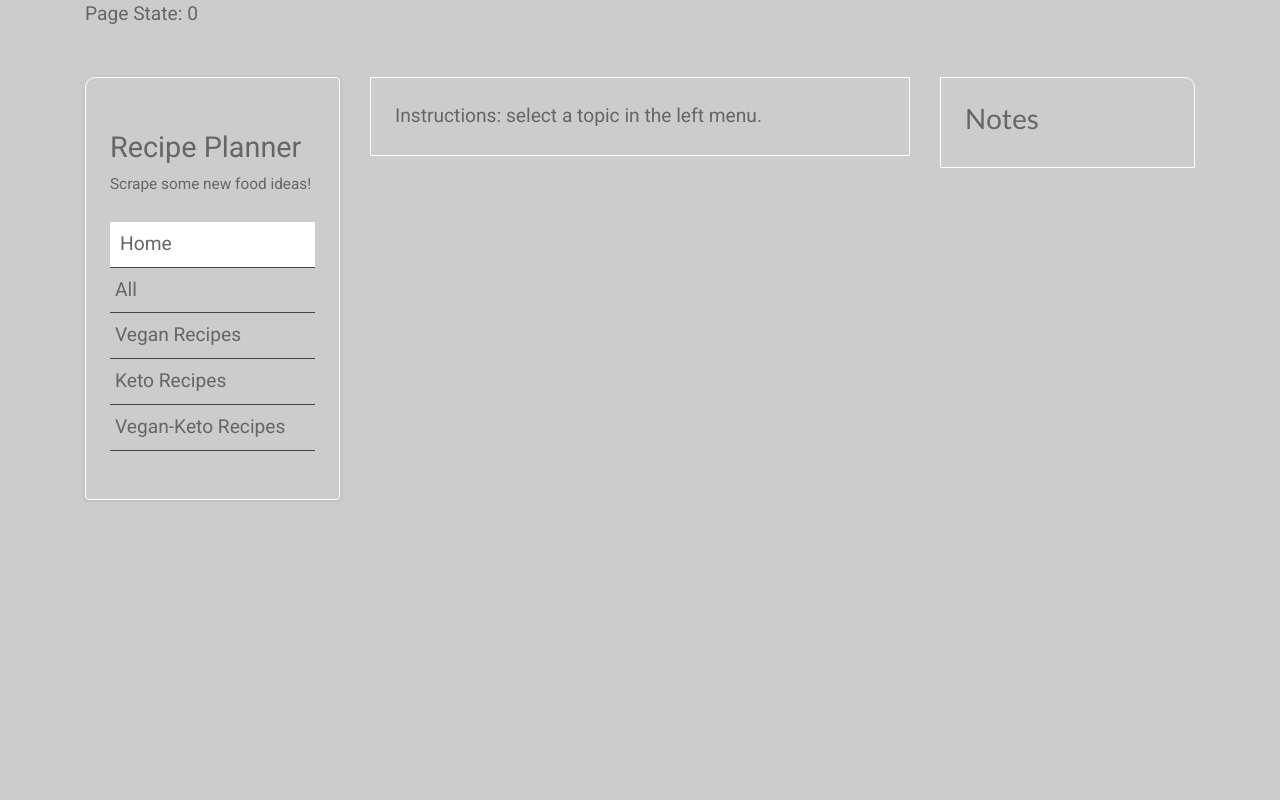
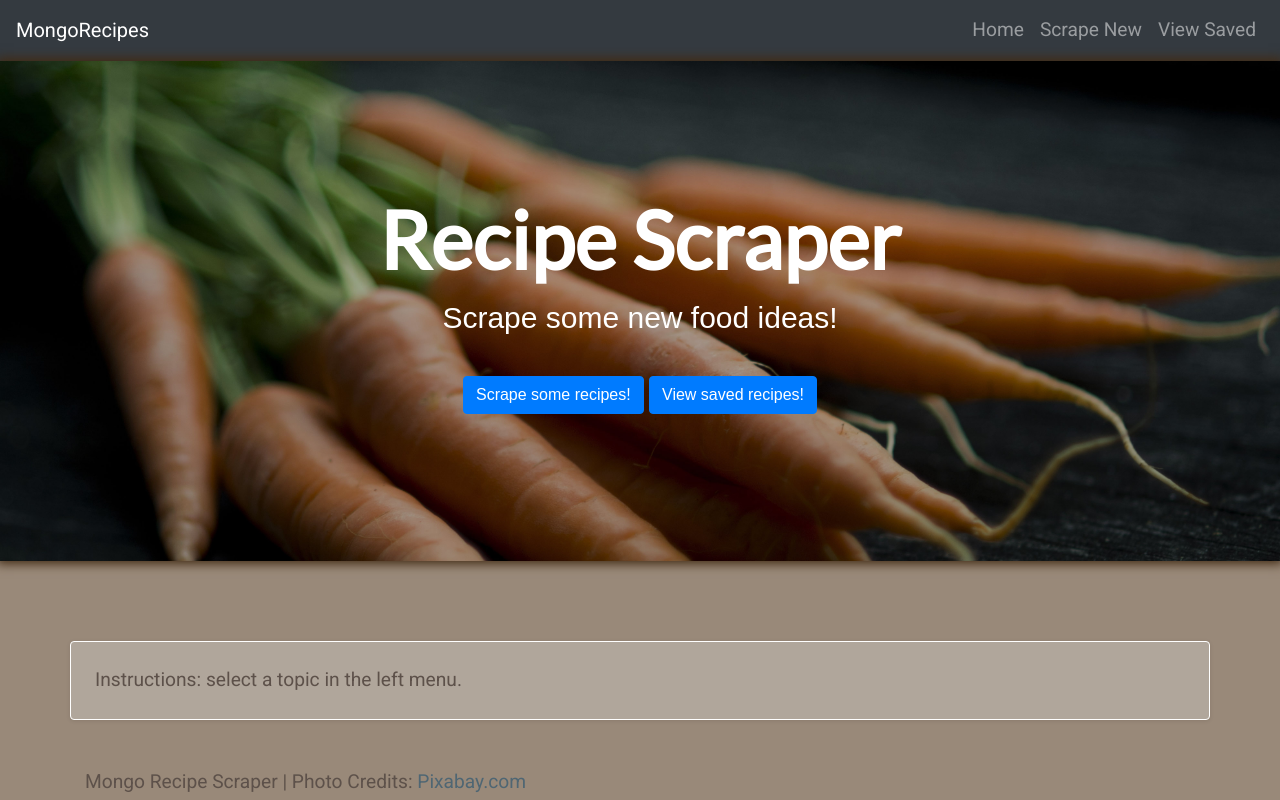
Before and after one commit to AllisonMChamplin/MongoSocialScraper, a website: page public/index.html in a window 1280 px wide. Drawn offline with nearby package versions, Linux system fonts and the light colour scheme.

Commit message:
Layout updates

```diff
--- a/public/app.js
+++ b/public/app.js
@@ -131,7 +131,7 @@ $(document).ready(function () {
   articlesDiv.on("click", ".notes-button", function (event) {
     var recipeId = $(this).attr("id");
     console.log("notes-button clicky");
-    console.log("recipeId: ", recipeId)
+    console.log("recipeId: ", recipeId);
   });
 
 
@@ -175,63 +175,63 @@ $(document).ready(function () {
   // });
 
 
-  // Whenever someone clicks a p tag
-  $(document).on("click", "p", function () {
-    // Empty the notes from the note section
-    $("#notes").empty();
-    // Save the id from the p tag
-    var thisId = $(this).attr("data-id");
-    // Now make an ajax call for the Article
-    $.ajax({
-      method: "GET",
-      // url: "/articles/" + thisId
-      url: selectMenuOptionState + "/" + thisId
-    })
-      // With that done, add the note information to the page
-      .then(function (data) {
-        console.log(data);
-        // The title of the article
-        $("#notes").append("<h2>" + data.title + "</h2>");
-        // An input to enter a new title
-        $("#notes").append("<input id='titleinput' name='title' >");
-        // A textarea to add a new note body
-        $("#notes").append("<textarea id='bodyinput' name='body'></textarea>");
-        // A button to submit a new note, with the id of the article saved to it
-        $("#notes").append("<button data-id='" + data._id + "' id='savenote'>Save Note</button>");
-        // If there's a note in the article
-        if (data.note) {
-          // Place the title of the note in the title input
-          $("#titleinput").val(data.note.title);
-          // Place the body of the note in the body textarea
-          $("#bodyinput").val(data.note.body);
-        }
-      });
-  });
+  // // Whenever someone clicks a p tag
+  // $(document).on("click", "p", function () {
+  //   // Empty the notes from the note section
+  //   $("#notes").empty();
+  //   // Save the id from the p tag
+  //   var thisId = $(this).attr("data-id");
+  //   // Now make an ajax call for the Article
+  //   $.ajax({
+  //     method: "GET",
+  //     // url: "/articles/" + thisId
+  //     url: selectMenuOptionState + "/" + thisId
+  //   })
+  //     // With that done, add the note information to the page
+  //     .then(function (data) {
+  //       console.log(data);
+  //       // The title of the article
+  //       $("#notes").append("<h2>" + data.title + "</h2>");
+  //       // An input to enter a new title
+  //       $("#notes").append("<input id='titleinput' name='title' >");
+  //       // A textarea to add a new note body
+  //       $("#notes").append("<textarea id='bodyinput' name='body'></textarea>");
+  //       // A button to submit a new note, with the id of the article saved to it
+  //       $("#notes").append("<button data-id='" + data._id + "' id='savenote'>Save Note</button>");
+  //       // If there's a note in the article
+  //       if (data.note) {
+  //         // Place the title of the note in the title input
+  //         $("#titleinput").val(data.note.title);
+  //         // Place the body of the note in the body textarea
+  //         $("#bodyinput").val(data.note.body);
+  //       }
+  //     });
+  // });
 
-  // When you click the savenote button
-  $(document).on("click", "#savenote", function () {
-    // Grab the id associated with the article from the submit button
-    var thisId = $(this).attr("data-id");
-    // Run a POST request to change the note, using what's entered in the inputs
-    $.ajax({
-      method: "POST",
-      url: "/articles/" + thisId,
-      data: {
-        // Value taken from title input
-        title: $("#titleinput").val(),
-        // Value taken from note textarea
-        body: $("#bodyinput").val()
-      }
-    })
-      // With that done
-      .then(function (data) {
-        // Log the response
-        console.log(data);
-        // Empty the notes section
-        $("#notes").empty();
-      });
-    // Also, remove the values entered in the input and textarea for note entry
-    $("#titleinput").val("");
-    $("#bodyinput").val("");
-  });
+  // // When you click the savenote button
+  // $(document).on("click", "#savenote", function () {
+  //   // Grab the id associated with the article from the submit button
+  //   var thisId = $(this).attr("data-id");
+  //   // Run a POST request to change the note, using what's entered in the inputs
+  //   $.ajax({
+  //     method: "POST",
+  //     url: "/articles/" + thisId,
+  //     data: {
+  //       // Value taken from title input
+  //       title: $("#titleinput").val(),
+  //       // Value taken from note textarea
+  //       body: $("#bodyinput").val()
+  //     }
+  //   })
+  //     // With that done
+  //     .then(function (data) {
+  //       // Log the response
+  //       console.log(data);
+  //       // Empty the notes section
+  //       $("#notes").empty();
+  //     });
+  //   // Also, remove the values entered in the input and textarea for note entry
+  //   $("#titleinput").val("");
+  //   $("#bodyinput").val("");
+  // });
 });
--- a/public/index.html
+++ b/public/index.html
@@ -11,17 +11,9 @@
     <script src="https://code.jquery.com/jquery-3.4.1.js"
         integrity="sha256-WpOohJOqMqqyKL9FccASB9O0KwACQJpFTUBLTYOVvVU=" crossorigin="anonymous"></script>
 
-    <!-- jQuery UI -->
-    <!-- <script src="https://code.jquery.com/ui/1.12.1/jquery-ui.js"
-        integrity="sha256-T0Vest3yCU7pafRw9r+settMBX6JkKN06dqBnpQ8d30=" crossorigin="anonymous"></script> -->
-
     <!-- Bootstrap CSS -->
     <link rel="stylesheet" href="https://stackpath.bootstrapcdn.com/bootstrap/4.3.1/css/bootstrap.min.css"
         integrity="sha384-ggOyR0iXCbMQv3Xipma34MD+dH/1fQ784/j6cY/iJTQUOhcWr7x9JvoRxT2MZw1T" crossorigin="anonymous">
-
-    <!-- jQuery UI CSS -->
-    <!-- <link rel="stylesheet" href="https://code.jquery.com/ui/1.12.1/themes/base/jquery-ui.css"> -->
-    <!-- <link rel="stylesheet" href="https://code.jquery.com/ui/1.12.1/themes/humanity/jquery-ui.css"> -->
 
     <!-- Custom CSS -->
     <link rel="stylesheet" href="style.css" type="text/css">
@@ -34,28 +26,71 @@
 
 <body data-spy="scroll" data-target="#navbarTarget" id="page-top">
 
-    <div class="container">
-        <div class="row">
-            <div class="col">
-                Page State: <span id="page-state"></span><br>
+    <!-- Page State: <span id="page-state"></span><br> -->
     <!-- Progress State: <span id="progress-state"></span> -->
+
+
+    <nav class="navbar navbar-expand-lg navbar-dark bg-dark">
+        <div class="d-flex flex-grow-1">
+            <span class="w-100 d-lg-none d-block">
+                <!-- hidden spacer to center brand on mobile --></span>
+            <a class="navbar-brand" href="#">
+                MongoRecipes
+            </a>
+            <div class="w-100 text-right">
+                <button class="navbar-toggler" type="button" data-toggle="collapse" data-target="#myNavbar7">
+                    <span class="navbar-toggler-icon"></span>
+                </button>
             </div>
         </div>
-        <div class="row">
-            <div class="col-sm-3" id="left">
-                <div class="container card-wrap my-5 p-4 drop-shadow">
-                    <span class="welcome">Recipe Planner</span>
+        <div class="collapse navbar-collapse flex-grow-1 text-right" id="myNavbar7">
+            <ul class="navbar-nav ml-auto flex-nowrap">
+
+                <li class="nav-item">
+                    <a href="#" class="nav-link" data-pageState=0 data-categoryName="Home" data-getURL="/">Home</a>
+                </li>
+                <li class="nav-item">
+                    <a href="#" class="nav-link" data-pageState=1 data-categoryName="Home" data-getURL="/scrape">Scrape
+                        New</a>
+                </li>
+                <li class="nav-item">
+                    <a href="#" class="nav-link" data-pageState=2 data-categoryName="Home" data-getURL="/recipes">View
+                        Saved</a>
+                </li>
+
+<!--
+                <li class="nav-item">
+                    <a href="#" class="nav-link">Link</a>
+                </li>
+                <li class="nav-item dropdown">
+                    <a class="nav-link dropdown-toggle" href="#" id="navbarDropdown" role="button"
+                        data-toggle="dropdown" aria-haspopup="true" aria-expanded="false">
+                        Dropdown
+                    </a>
+                    <div class="dropdown-menu" aria-labelledby="navbarDropdown">
+                        <a class="dropdown-item" href="#">Action</a>
+                        <a class="dropdown-item" href="#">Another action</a>
+                        <div class="dropdown-divider"></div>
+                        <a class="dropdown-item" href="#">Something else here</a>
+                    </div>
+                </li>
+                <li class="nav-item">
+                    <a href="#" class="nav-link">Link</a>
+                </li> -->
+            </ul>
+        </div>
+    </nav>
+
+
+    <!-- <div class="row">
+            <div class="col">
+                <div class="container">
                     <small>Scrape some new food ideas!</small>
                     <nav>
                         <ul id="menu" class="unstyled">
                             <li>
                                 <a class="content-link" data-pageState=0 data-categoryName="Home" data-getURL="/">
                                     Home
-                                </a>
-                            </li>
-                            <li>
-                                <a class="content-link" data-pageState=1 data-categoryName="All" data-getURL="/recipes">
-                                    All
                                 </a>
                             </li>
                             <li>
@@ -80,9 +115,30 @@
                     </nav>
                 </div>
             </div>
+        </div> -->
 
-            <div class="col-sm-6" id="main">
-                <div class="container card-wrap my-5 p-4">
+
+
+
+    <!-- </div> -->
+
+
+    <div class="jumbotron jumbotron-fluid text-center">
+        <div class="container">
+            <div class="caption">
+                <h1 class="display-4">Recipe Scraper</h1>
+                <p class="lead">Scrape some new food ideas!</p>
+                <button class="btn btn-primary">Scrape some recipes!</button>
+                <button class="btn btn-primary">View saved recipes!</button>
+            </div>
+        </div>
+    </div>
+
+    <div class="container-fluid">
+        <div class="container-fluid">
+            <div class="row">
+                <div class="col" id="main">
+                    <div class="container card-wrap my-5 p-4 drop-shadow">
                         <div class="row">
                             <div class="col" id="content-title"></div>
                         </div>
@@ -92,13 +148,21 @@
                     </div>
                 </div>
 
-            <div class="col-sm-3" id="right">
-                <div class="container card-wrap my-5 p-4">
+                <!-- <div class="col-sm-3" id="right">
+                <div class="container card-wrap my-5 p-4 drop-shadow">
                     <div class="row">
                         <div class="col" id="notes">
                             <h3>Notes</h3>
                         </div>
                     </div>
+                </div>
+            </div> -->
+            </div>
+            <div class="row footer">
+                <div class="col">
+                    <div class="container">
+                        Mongo Recipe Scraper | Photo Credits: <a href="https://pixabay.com/" target="_blank"
+                            title="Photo credit: Pixabay.com">Pixabay.com</a>
                     </div>
                 </div>
             </div>
--- a/public/style.css
+++ b/public/style.css
@@ -11,9 +11,9 @@ html {
 
 
 body {
-    background-color: #ccc;
+    background-color: #998979;
     font-family: 'Roboto', sans-serif;
-    color: #666;
+    color: #5d514a;
     font-size: 1.2em;
 }
 
@@ -81,6 +81,7 @@ textarea {
     display: block;
     font-size: 1.5em;
     margin-top: 24px;
+    color: #523e2d;
 }
 
 #left small {
@@ -96,7 +97,7 @@ textarea {
 .content-link, .content-link:visited {
     border-bottom: 1px solid #444444;
     display: block;
-    padding: 8px 0;
+    padding: 3px 0;
     color: #7c5266;
     text-decoration: none;
     -webkit-transition-property: -webkit-padding-left; /* Safari */
@@ -104,6 +105,7 @@ textarea {
     transition-property: padding-left;
     transition-duration: .5s;
     padding-left: 5px;
+    font-size: .9em;
 }
 
 .content-link:hover {
@@ -119,13 +121,14 @@ textarea {
     padding-left: 10px;
 }
 
+
 /* End Left Nav */
 
 
 
 
 .card-wrap {
-    background: #ccc;
+    background: #b0a69b;
     border: 1px solid #fff;
 }
 
@@ -159,8 +162,74 @@ label {
     border: 1px solid #fff;
     padding: 10px;
     margin: 20px 0;
+    background: #f1f1f1;
 }
 
 .art img {
     width: 100%;
 }
+
+body, .container {
+    /* height: 100%; */
+}
+
+
+
+.top-bar {
+    background: #000;
+}
+
+.testing {
+    background: #333;
+    color: #666;
+}
+
+.jumbotron-fluid {
+    /* background: red; */
+    /* background: url("spices.jpg"); */
+    /* background: url("food-prep.jpg"); */
+    background: url("carrots.jpg");
+
+    height: 100%;
+    background-size: cover;
+    color: #fff;
+}
+
+.jumbotron {
+    position: relative;
+    width: 100%;
+    height: 500px;
+    padding: 0;
+    font-family: "Cormorant SC", sans-serif;
+    box-shadow: 0px 0px 10px 3px #422b14;
+}
+
+.jumbotron .container {
+
+}
+
+.jumbotron .caption {
+
+}
+
+.jumbotron .display-4 {
+    font-size: 80px;
+    font-weight: 800;
+    position: relative;
+    top: 130px;
+}
+
+.jumbotron .lead {
+    font-size: 30px;
+    position: relative;
+    top: 130px;
+}
+
+.jumbotron .btn {
+    position: relative;
+    top: 150px;
+}
+
+.container-fluid {
+    margin: 0 !important;
+}
```
Also changed, not shown: public/carrots.jpg (added), public/food-prep.jpg (added), public/images/ui-bg_diagonals-thick_18_b81900_40x40.png (deleted), public/images/ui-bg_diagonals-thick_20_666666_40x40.png (deleted), public/images/ui-bg_glass_100_f6f6f6_1x400.png (deleted), public/images/ui-bg_glass_100_fdf5ce_1x400.png (deleted), public/images/ui-bg_glass_65_ffffff_1x400.png (deleted), public/images/ui-bg_gloss-wave_35_f6a828_500x100.png (deleted), public/images/ui-bg_highlight-soft_100_eeeeee_1x100.png (deleted), public/images/ui-bg_highlight-soft_75_ffe45c_1x100.png (deleted), public/images/ui-icons_222222_256x240.png (deleted), public/images/ui-icons_228ef1_256x240.png (deleted), public/images/ui-icons_ef8c08_256x240.png (deleted), public/images/ui-icons_ffd27a_256x240.png (deleted), 1 more files, 1 other file. Lines whose indentation alone changed are shown as unchanged.
